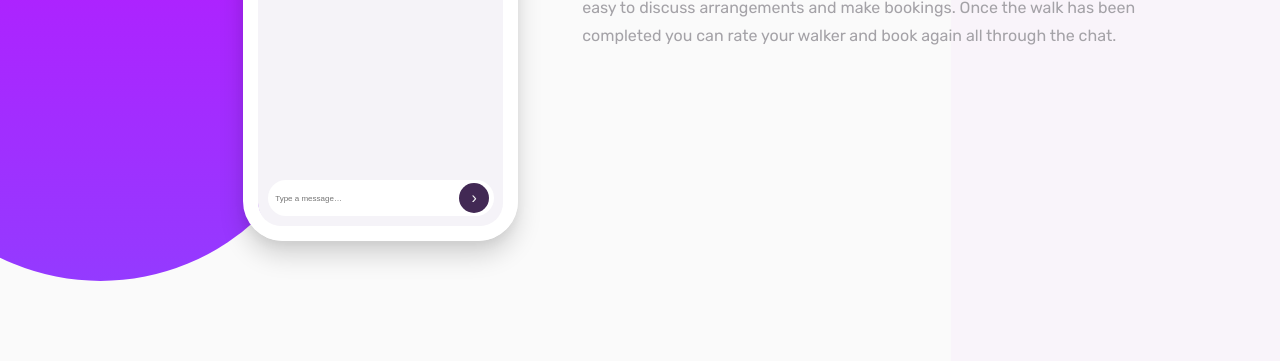
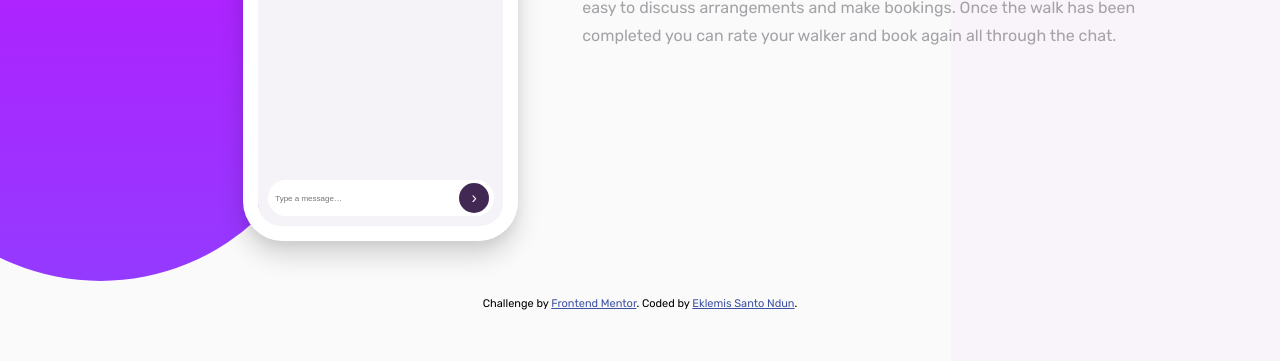
Before and after one commit to eklemis/chat-app-illustration, a plain HTML site: page index.html in a window 1280 px wide. Shown: the part 439-800 px from the top of the page. Drawn offline with Linux system fonts and the light colour scheme.

Commit message:
repair bug for footer that unseen

```diff
--- a/Style.css
+++ b/Style.css
@@ -408,6 +408,6 @@ p.article-text {
 	}
 	footer {
 		position: relative;
-		margin-top: 30vh;
+		margin-top: 2vh;
 	}
 }
```
